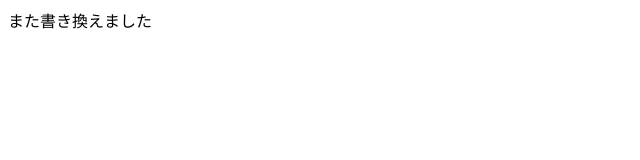
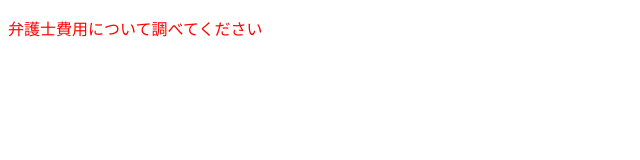
Before and after one commit to Yusuke985/20250512, a plain HTML site: page index.html in a window 1280 px wide. Shown: the whole page, without its empty margins (0-640 px from the left). Drawn offline with Linux system fonts and the light colour scheme.

Commit message:
色とコメントを変えましたよゆうすけくん

```diff
--- a/index.html
+++ b/index.html
@@ -5,6 +5,6 @@
     <title>タイトル</title>
   </head>
   <body>
-    また書き換えました
+    <p style="color:red">弁護士費用について調べてください</p>
   </body>
 </html>
```
